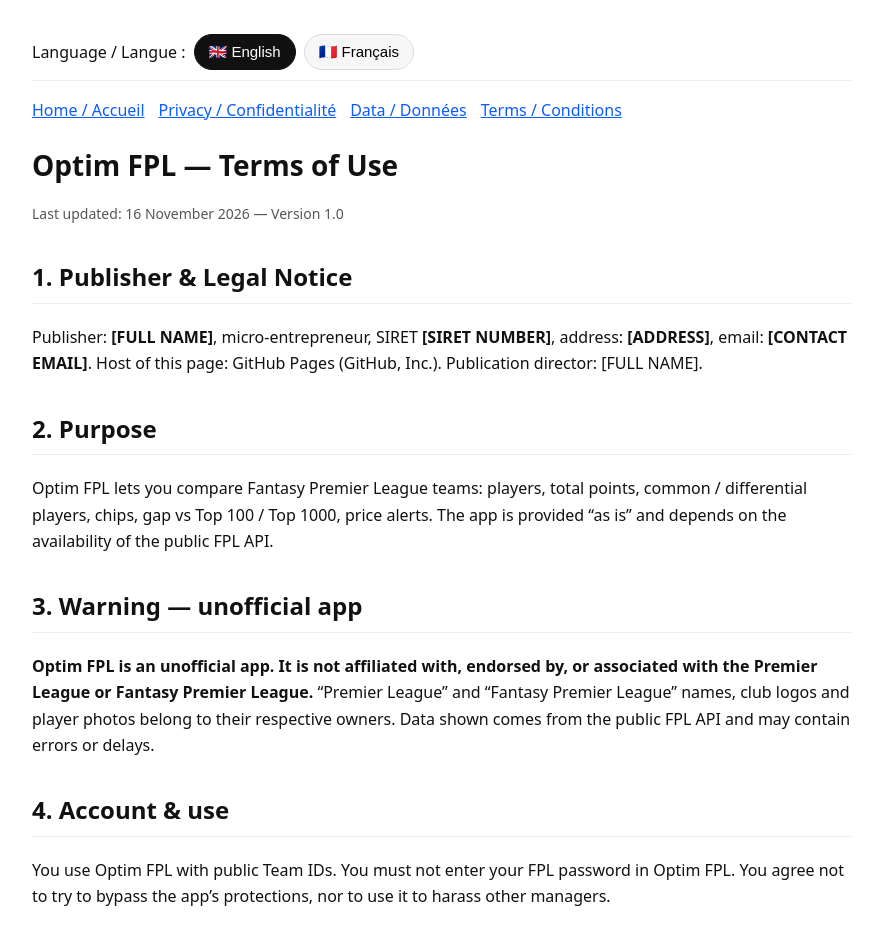
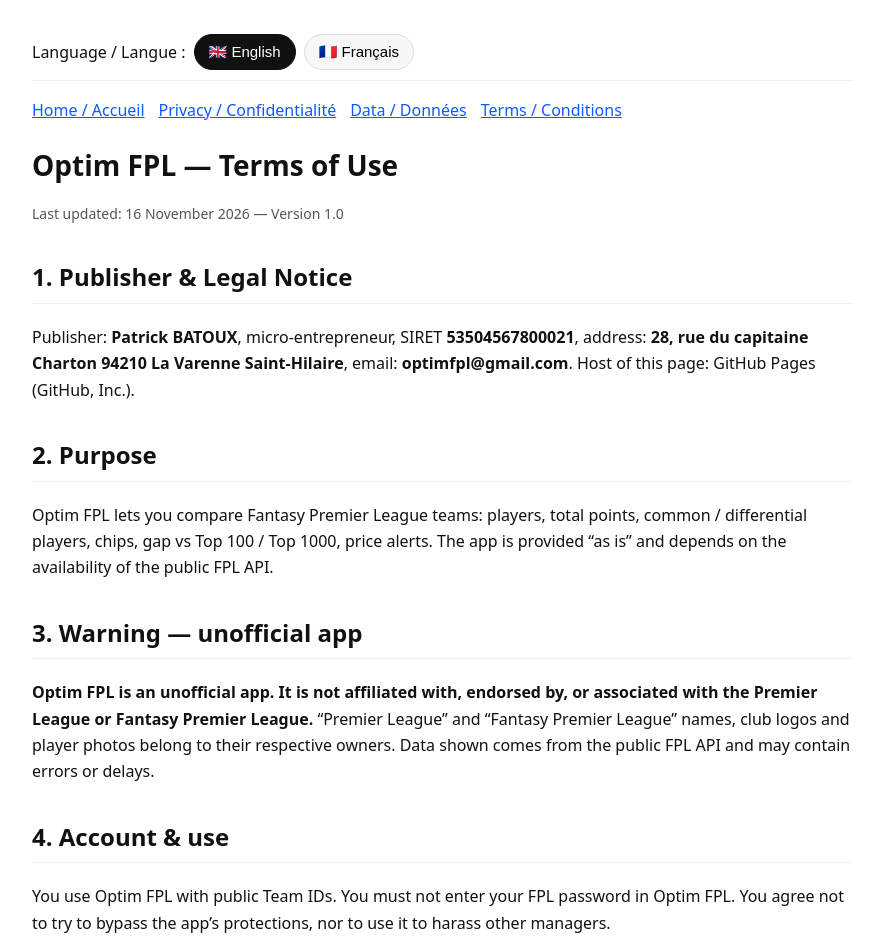
Before and after one commit to debenherve/OptimFPL, a plain HTML site: page TermsOfUse.html in a window 1280 px wide. Shown: the top 939 px of the page, without its empty margins (198-1081 px from the left). Drawn offline with Linux system fonts and the light colour scheme.

Commit message:
Update publisher information in Terms of Use

```diff
--- a/TermsOfUse.html
+++ b/TermsOfUse.html
@@ -48,7 +48,7 @@ window.addEventListener('DOMContentLoaded',()=>{
 </head><body>
 <div class="lang-switch"><span>Language / Langue :</span><button data-lang="en" class="active" onclick="setLang('en')">🇬🇧 English</button><button data-lang="fr" onclick="setLang('fr')">🇫🇷 Français</button></div><nav><a href="index.html">Home / Accueil</a><a href="PrivacyPolicy.html">Privacy / Confidentialité</a><a href="DataPolicy.html">Data / Données</a><a href="TermsOfUse.html">Terms / Conditions</a></nav>
 <h1>Optim FPL — Terms of Use</h1><p class="small">Last updated: 16 November 2026 — Version 1.0</p>
-<h2>1. Publisher & Legal Notice</h2><p>Publisher: <strong>[FULL NAME]</strong>, micro-entrepreneur, SIRET <strong>[SIRET NUMBER]</strong>, address: <strong>[ADDRESS]</strong>, email: <strong>[CONTACT EMAIL]</strong>. Host of this page: GitHub Pages (GitHub, Inc.). Publication director: [FULL NAME].</p>
+<h2>1. Publisher & Legal Notice</h2><p>Publisher: <strong>Patrick BATOUX</strong>, micro-entrepreneur, SIRET <strong>53504567800021</strong>, address: <strong>28, rue du capitaine Charton 94210 La Varenne Saint-Hilaire</strong>, email: <strong>optimfpl@gmail.com</strong>. Host of this page: GitHub Pages (GitHub, Inc.).</p>
 <h2>2. Purpose</h2><p>Optim FPL lets you compare Fantasy Premier League teams: players, total points, common / differential players, chips, gap vs Top 100 / Top 1000, price alerts. The app is provided “as is” and depends on the availability of the public FPL API.</p>
 <h2>3. Warning — unofficial app</h2><p><strong>Optim FPL is an unofficial app. It is not affiliated with, endorsed by, or associated with the Premier League or Fantasy Premier League.</strong> “Premier League” and “Fantasy Premier League” names, club logos and player photos belong to their respective owners. Data shown comes from the public FPL API and may contain errors or delays.</p>
 <h2>4. Account & use</h2><p>You use Optim FPL with public Team IDs. You must not enter your FPL password in Optim FPL. You agree not to try to bypass the app’s protections, nor to use it to harass other managers.</p>
@@ -62,9 +62,8 @@ window.addEventListener('DOMContentLoaded',()=>{
 <h2>12. Governing law</h2><p>French law. In case of dispute, after an attempt at amicable resolution by email, French courts are competent.</p>
 <footer>Optim FPL — Contact: [CONTACT EMAIL] — Unofficial app, not affiliated with the Premier League / Fantasy Premier League.</footer>
 </div>
-<div class="lang-fr"><div class="lang-en"><div class="note"><strong>To complete before publishing:</strong> replace [FULL NAME], [ADDRESS], [CONTACT EMAIL] and [SIRET NUMBER] with your real details. Do not publish with brackets.</div></div><div class="lang-fr"><div class="note"><strong>À compléter avant publication :</strong> remplacez [NOM COMPLET], [ADRESSE], [EMAIL DE CONTACT] et [N° SIRET] par vos informations réelles. Ne publiez pas avec les crochets.</div></div>
 <h1>Optim FPL — Conditions d’utilisation (CGU)</h1><p class="small">Dernière mise à jour : 16 novembre 2026 — Version 1.0</p>
-<h2>1. Éditeur & mentions légales</h2><p>Éditeur : <strong>[NOM COMPLET]</strong>, micro-entrepreneur, SIRET <strong>[N° SIRET]</strong>, adresse : <strong>[ADRESSE]</strong>, email : <strong>[EMAIL DE CONTACT]</strong>. Hébergeur de cette page : GitHub Pages (GitHub, Inc.). Directeur de la publication : [NOM COMPLET].</p>
+<h2>1. Éditeur & mentions légales</h2><p>Éditeur : <strong>Patrick BATOUX</strong>, micro-entrepreneur, SIRET <strong>53504567800021</strong>, adresse : <strong>28, rue du capitaine Charton 94210 La Varenne Saint-Hilaire</strong>, email : <strong>optimfpl@gmail.com</strong>. Hébergeur de cette page : GitHub Pages (GitHub, Inc.).</p>
 <h2>2. Objet</h2><p>Optim FPL permet de comparer des équipes Fantasy Premier League : joueurs, points totaux, joueurs communs / différentiels, chips, écarts vs Top 100 / Top 1000, alertes de prix. L’app est fournie « en l’état » et dépend de la disponibilité de l’API publique FPL.</p>
 <h2>3. Avertissement — application non officielle</h2><p><strong>Optim FPL est une application non officielle. Elle n’est pas affiliée, approuvée, ni associée à la Premier League ni à Fantasy Premier League.</strong> Les noms « Premier League » et « Fantasy Premier League », les logos de clubs et les photos de joueurs appartiennent à leurs détenteurs respectifs. Les données affichées proviennent de l’API publique FPL et peuvent contenir des erreurs ou des retards.</p>
 <h2>4. Compte & utilisation</h2><p>Vous utilisez Optim FPL avec des Team IDs publics. Vous ne devez pas saisir votre mot de passe FPL dans Optim FPL. Vous vous engagez à ne pas tenter de contourner les protections de l’app, ni à l’utiliser pour harceler d’autres managers.</p>
```
